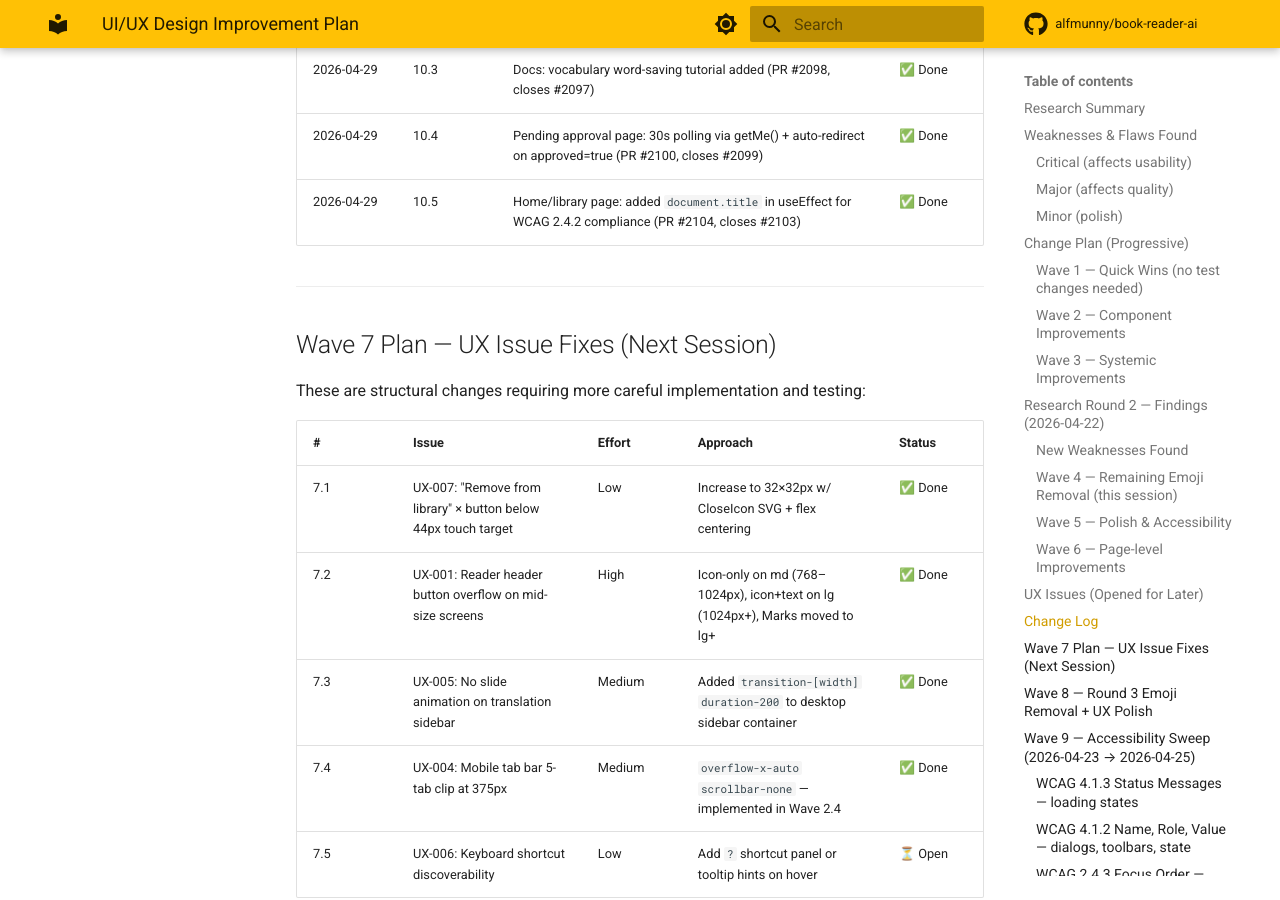
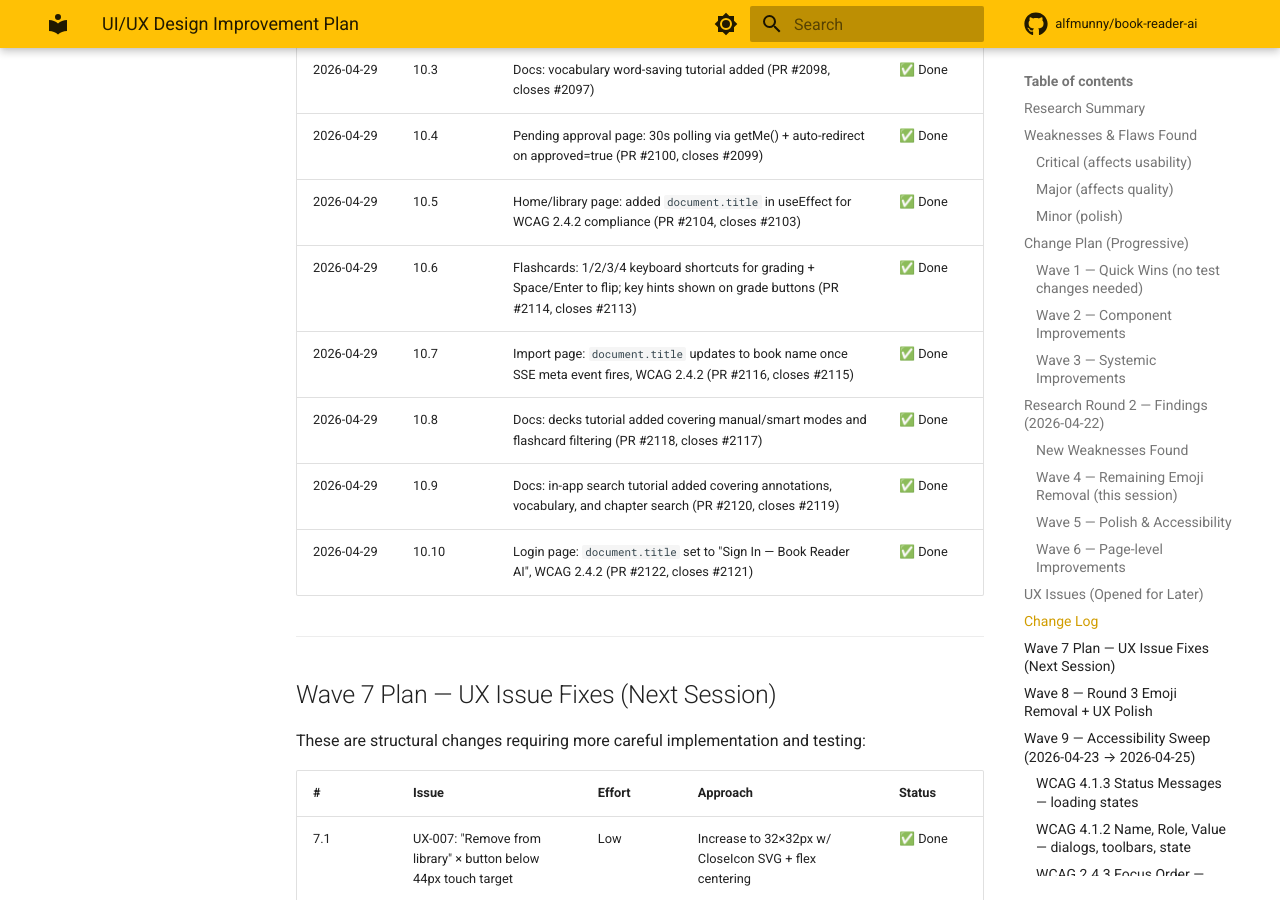
Before and after one commit to alfmunny/book-reader-ai, an MkDocs documentation site: the page built from docs/design-improvement-plan.md, in a window 1280 px wide and 900 px high, scrolled down 8768 px. Built offline with MkDocs 1.6.1 and Material for MkDocs 9.7.7, drawn with Linux system fonts in a browser that asks for light colours; comment, search, counter and statistics services are not loaded.

Commit message:
chore(docs): log waves 10.6–10.10 in design change log
Co-Authored-By: Claude Sonnet 4.6 <noreply@anthropic.com>

```diff
--- a/docs/design-improvement-plan.md
+++ b/docs/design-improvement-plan.md
@@ -191,6 +191,11 @@ Second pass covered: vocabulary page, notes page, profile page, import page, Ann
 | 2026-04-29 | 10.3 | Docs: vocabulary word-saving tutorial added (PR #2098, closes #2097) | ✅ Done |
 | 2026-04-29 | 10.4 | Pending approval page: 30s polling via getMe() + auto-redirect on approved=true (PR #2100, closes #2099) | ✅ Done |
 | 2026-04-29 | 10.5 | Home/library page: added `document.title` in useEffect for WCAG 2.4.2 compliance (PR #2104, closes #2103) | ✅ Done |
+| 2026-04-29 | 10.6 | Flashcards: 1/2/3/4 keyboard shortcuts for grading + Space/Enter to flip; key hints shown on grade buttons (PR #2114, closes #2113) | ✅ Done |
+| 2026-04-29 | 10.7 | Import page: `document.title` updates to book name once SSE meta event fires, WCAG 2.4.2 (PR #2116, closes #2115) | ✅ Done |
+| 2026-04-29 | 10.8 | Docs: decks tutorial added covering manual/smart modes and flashcard filtering (PR #2118, closes #2117) | ✅ Done |
+| 2026-04-29 | 10.9 | Docs: in-app search tutorial added covering annotations, vocabulary, and chapter search (PR #2120, closes #2119) | ✅ Done |
+| 2026-04-29 | 10.10 | Login page: `document.title` set to "Sign In — Book Reader AI", WCAG 2.4.2 (PR #2122, closes #2121) | ✅ Done |
 
 ---
 
```
